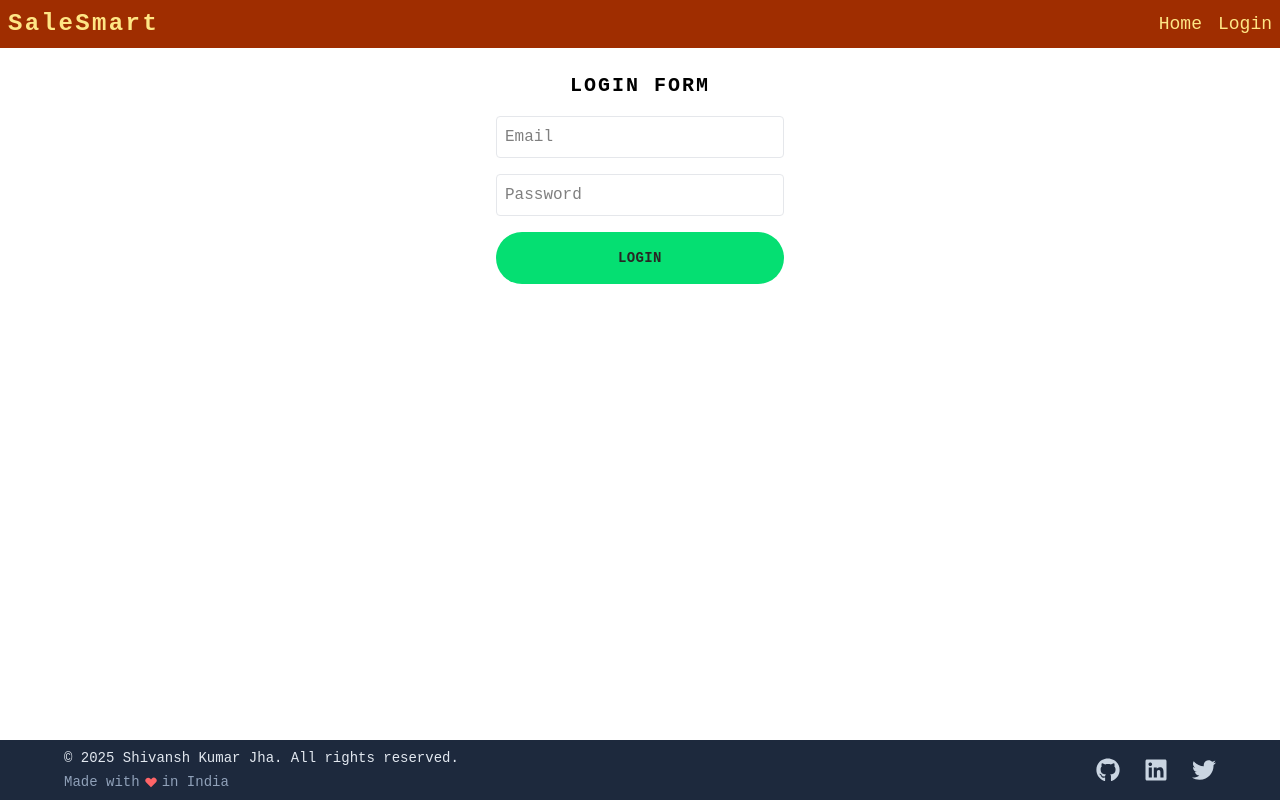
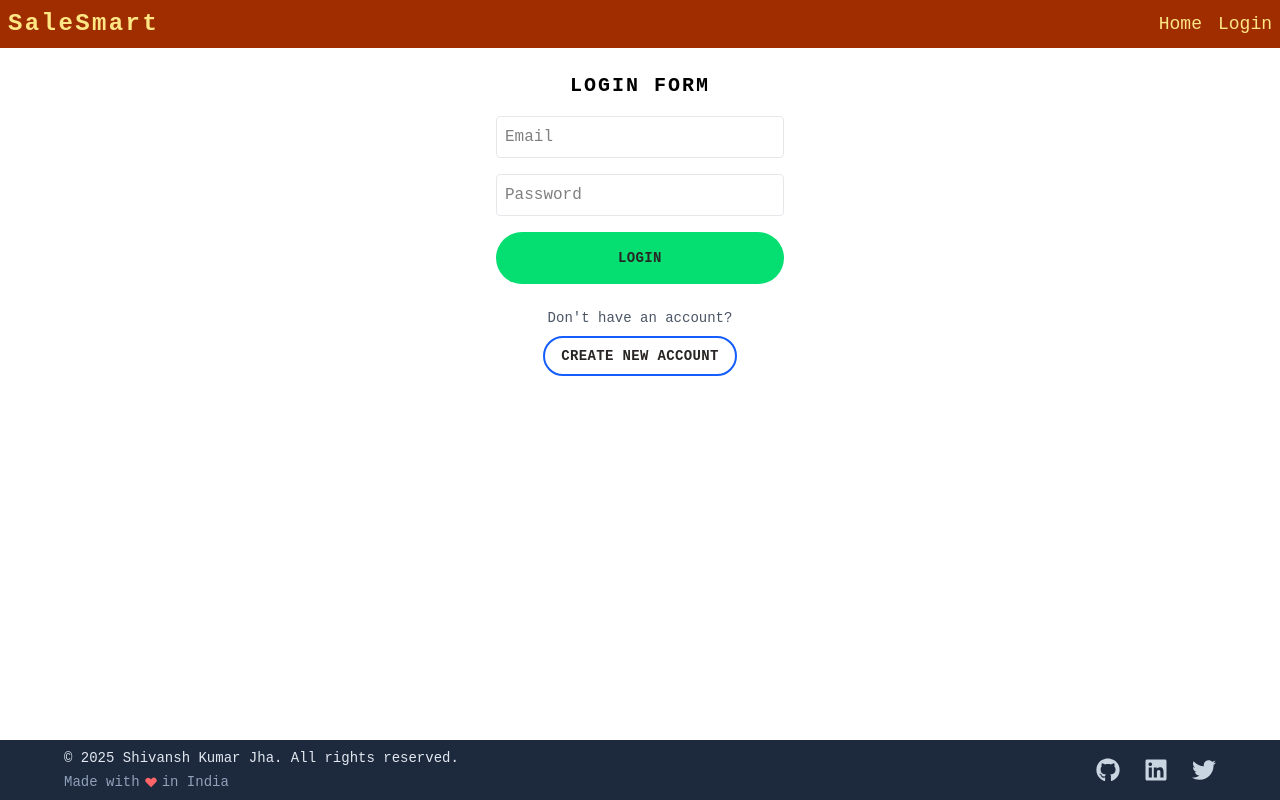
Before and after one commit to ShivanshKumarJha/SaleSmart, a React (Vite) app in the folder frontend/: page /login in a window 1280 px wide. Built offline with nearby package versions, Linux system fonts and the light colour scheme.

Commit message:
Created signup button

```diff
--- a/frontend/src/components/Button.jsx
+++ b/frontend/src/components/Button.jsx
@@ -1,9 +1,18 @@
-import React from 'react';
+const Button = ({children, type, disabled, onClick, variant = 'primary'}) => {
+    const baseStyles = 'inline-block text-sm rounded-full font-semibold uppercase tracking-wide transition-colors duration-300 focus:outline-none focus:ring focus:ring-offset-2';
 
-const Button = ({children, type, disabled}) => {
+    const variants = {
+        primary: 'bg-green-400 text-stone-800 hover:bg-green-300 focus:bg-green-300 focus:ring-green-300 px-4 py-3 md:px-6 md:py-4',
+        secondary: 'bg-transparent border-2 border-blue-600 text-stone-800 hover:bg-blue-200 focus:bg-blue-200 focus:ring-blue-200 px-4 py-3 md:px-4 md:py-2'
+    };
+
     return (
-        <button type={type} disabled={disabled}
-                className='inline-block text-sm rounded-full bg-green-400 font-semibold uppercase tracking-wide text-stone-800 transition-colors duration-300 hover:bg-green-300 focus:bg-green-300 focus:outline-none focus:ring focus:ring-green-300 focus:ring-offset-2 cursor-pointer px-4 py-3 md:px-6 md:py-4'>
+        <button
+            type={type}
+            disabled={disabled}
+            onClick={onClick}
+            className={`${baseStyles} ${variants[variant]} ${disabled ? 'opacity-50 cursor-not-allowed' : 'cursor-pointer'}`}
+        >
             {children}
         </button>
     );
--- a/frontend/src/components/LoginForm.jsx
+++ b/frontend/src/components/LoginForm.jsx
@@ -1,7 +1,8 @@
 import React, {useEffect, useState} from 'react';
+import {useNavigate} from "react-router-dom";
+
 import {useLogin} from "../hooks/useLogin.jsx";
 import {useAuth} from "../hooks/useAuth.jsx";
-import {useNavigate} from "react-router-dom";
 import Button from "./Button.jsx";
 
 const LoginForm = () => {
@@ -40,9 +41,21 @@ const LoginForm = () => {
                    onChange={(e) => setPassword(e.target.value)}
                    className='border border-gray-200 rounded-sm p-2 text-black w-72'/>
 
-            <Button type="submit" disabled={isLoading}>Login</Button>
+            <Button type="submit" disabled={isLoading}
+                    variant='primary'>{isLoading ? 'Logging in...' : 'Login'}</Button>
 
-            {error && <p>Some Error occurred!</p>}
+            {error && <p className="text-red-500 text-sm text-center">⚠️ {error}</p>}
+
+            <div className="mt-2 flex flex-col items-center gap-2">
+                <span className="text-gray-600 text-sm">Don&#39;t have an account?</span>
+                <Button
+                    type="button"
+                    variant="secondary"
+                    onClick={() => navigate('/signup')}
+                >
+                    Create New Account
+                </Button>
+            </div>
         </form>
 
     );
```
